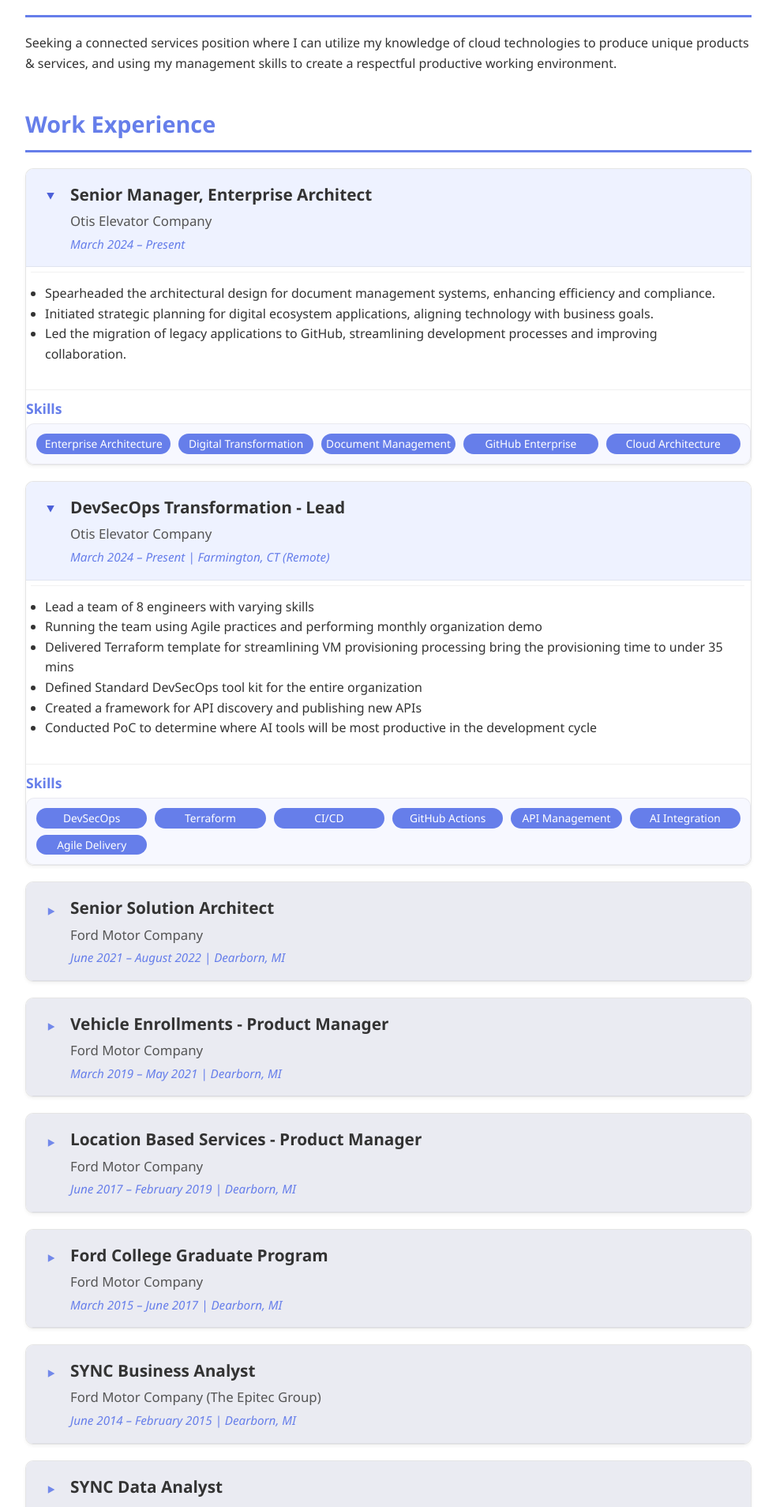
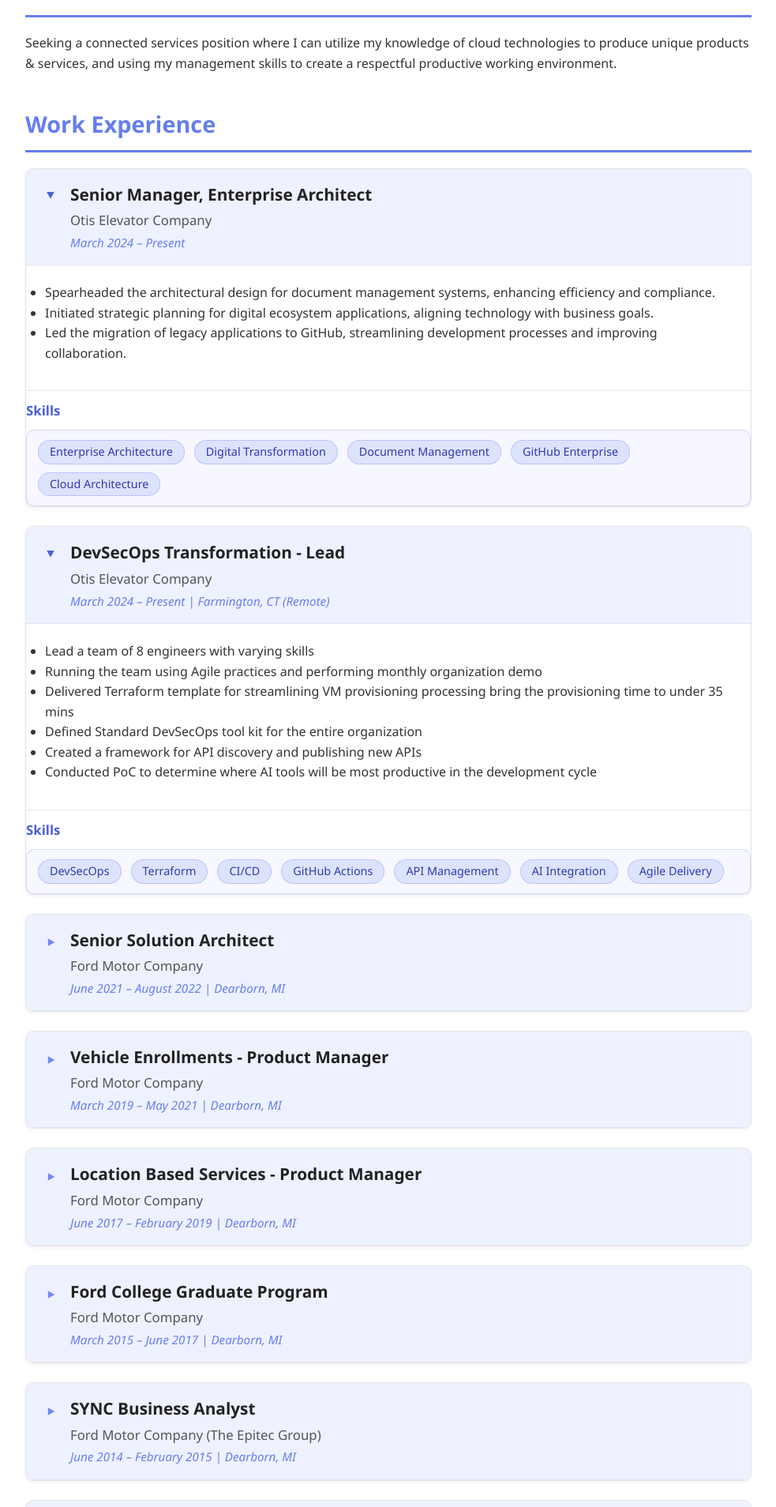
Before and after one commit to r91dua/my-portfolio, a Jekyll site: the page built from index.html, in a window 1280 px wide. Shown: the part 363-2271 px from the top of the page at 79% size, without its empty margins (148-1131 px from the left). Built offline with Jekyll 4.4.1, drawn with Linux system fonts in a browser that asks for light colours.

Commit message:
Update styles.css

```diff
--- a/assets/css/styles.css
+++ b/assets/css/styles.css
@@ -1,100 +1,329 @@
-/* ========== Base Reset & Layout ========== */
-*{margin:0;padding:0;box-sizing:border-box}
-body{font-family:'Segoe UI',Tahoma,Geneva,Verdana,sans-serif;line-height:1.6;color:#333;background:#f4f4f4}
-.container{max-width:1000px;margin:0 auto;background:#fff;box-shadow:0 0 20px rgba(0,0,0,.1)}
-/* Header */
-header{background:linear-gradient(135deg,#667eea 0%,#764ba2 100%);color:#fff;padding:60px 40px;text-align:center}
-header h1{font-size:2.5em;margin-bottom:10px}
-header p{font-size:1.2em;margin-bottom:20px}
-.contact-info{display:flex;justify-content:center;gap:20px;flex-wrap:wrap}
-.contact-info a{color:#fff;text-decoration:none;padding:8px 15px;background:rgba(255,255,255,.2);border-radius:5px;transition:.3s}
-.contact-info a:hover{background:rgba(255,255,255,.3)}
-/* Content */
-.content{padding:40px}
-section{margin-bottom:40px}
-h2{color:#667eea;font-size:1.8em;margin-bottom:20px;padding-bottom:10px;border-bottom:3px solid #667eea}
-/* Legacy spacing */
-.experience-item,.education-item,.project-item{margin-bottom:25px}
-.experience-item h3,.education-item h3,.project-item h3{color:#333;font-size:1.3em;margin-bottom:5px}
-.date{color:#666;font-style:italic;margin-bottom:10px}
-/* Global Skills (outside cards) */
-.skills{display:flex;flex-wrap:wrap;gap:10px}
-.skill-tag{background:#667eea;color:#fff;padding:8px 15px;border-radius:20px;font-size:.9em;display:inline-flex;align-items:center;justify-content:center;line-height:1;white-space:nowrap}
-/* Lists (outside cards) */
-ul{margin-left:20px;margin-top:10px}
-/* Footer */
-footer{background:#333;color:#fff;text-align:center;padding:20px}
-/* Responsive */
-@media (max-width:768px){header h1{font-size:2em}.content{padding:20px}.contact-info{flex-direction:column;align-items:center}}
-
-/* =================================================================== */
-/* Collapsible Cards (Experience + Education) */
-/* =================================================================== */
-details.experience-item,details.education-item{
-  --card-pad-left:45px;--card-pad-x:22px;
-  border:1px solid rgba(0,0,0,.1);border-radius:10px;margin-bottom:20px;background:#fff;
-  box-shadow:0 2px 4px rgba(0,0,0,.05);overflow:hidden
-}
-/* Header */
-details.experience-item summary,details.education-item summary{
-  cursor:pointer;display:grid;grid-template-columns:24px 1fr;column-gap:12px;align-items:center;
-  padding:16px 20px;list-style:none;background:#eaebf2;border-bottom:1px solid rgba(0,0,0,.06);transition:background-color .2s ease
-}
-details.experience-item summary:hover,details.education-item summary:hover{background:#eef2ff}
-details[open].experience-item summary,details[open].education-item summary{background:#eef2ff}
-details.experience-item summary::-webkit-details-marker,details.education-item summary::-webkit-details-marker{display:none}
-details.experience-item summary::marker,details.education-item summary::marker{content:""}
-/* Header layout/text */
-details.experience-item summary>*,
-details.education-item summary>*{grid-column:2;margin:0}
-details.experience-item summary::before,details.education-item summary::before{
-  content:"▸";font-size:1.2em;color:#667eea;justify-self:center;align-self:center;opacity:.9;
-  transition:transform .25s ease,color .25s ease,opacity .25s ease
-}
-details[open].experience-item summary::before,details[open].education-item summary::before{transform:rotate(90deg);color:#4b5fd9;opacity:1}
-/* Header typography */
-details.experience-item h3,details.education-item h3{font-size:1.3em;color:#333;margin-bottom:4px}
-details.experience-item h4,details.education-item h4{font-size:1.05em;font-weight:500;color:#555;margin-bottom:3px}
-details.experience-item .date,details.education-item .date{color:#667eea;font-style:italic;font-size:.95em}
-/* Card body padding */
-details.experience-item>:not(summary),details.education-item>:not(summary){
-  padding:14px var(--card-pad-x) 18px var(--card-pad-left);background:#fff;border-top:1px solid rgba(0,0,0,.05)
-}
-/* Lists inside cards */
-details.experience-item ul,details.education-item ul{margin:6px 8px 14px 6px;padding-left:18px}
-/* Rotations */
-details.experience-item h5{font-size:1.05em;color:#444;text-align:center;margin:15px auto 8px;font-weight:600;width:100%}
-/* Inline tag pills */
-.tag{display:inline-flex;align-items:center;justify-content:center;margin-left:8px;padding:2px 8px;font-size:.8em;font-weight:600;color:#fff;background:#667eea;border-radius:12px;vertical-align:middle;line-height:1}
-
-/* =================================================================== */
-/* Skills inside cards */
-/* =================================================================== */
-details.experience-item .skills-header,details.education-item .skills-header{
-  font-size:1.1em;line-height:1.25;color:#667eea;font-weight:700;margin:10px 0 8px;padding:0;border:0
-}
-/* optional divider when following a list */
-details.experience-item ul+.skills-header,details.education-item ul+.skills-header{position:relative;margin-top:14px}
-details.experience-item ul+.skills-header::before,details.education-item ul+.skills-header::before{
-  content:"";display:block;height:1px;background:rgba(0,0,0,.06);margin:0 0 12px
-}
-/* Skills grid panel */
-details.experience-item .skills,details.education-item .skills{
-  display:grid;grid-template-columns:repeat(auto-fit,minmax(140px,1fr));gap:8px 10px;padding:12px;margin:0;
-  background:#f7f8ff;border:1px solid rgba(0,0,0,.06);border-radius:10px;align-items:center
-}
-/* Centered chip text inside cards */
-details.experience-item .skill-tag,details.education-item .skill-tag{
-  font-size:.86em;padding:6px 10px;border-radius:16px;white-space:nowrap;display:inline-flex;align-items:center;justify-content:center;line-height:1
+/* ===========================================================
+   Base Reset & Layout
+   =========================================================== */
+* {
+  margin: 0;
+  padding: 0;
+  box-sizing: border-box;
 }
 
-/* Animations */
-@keyframes fadeIn{from{opacity:0;transform:translateY(-4px)}to{opacity:1;transform:translateY(0)}}
-details.experience-item[open]>*:not(summary),details.education-item[open]>*:not(summary){animation:fadeIn .25s ease-in-out}
+body {
+  font-family: 'Segoe UI', Tahoma, Geneva, Verdana, sans-serif;
+  line-height: 1.6;
+  color: #333;
+  background: #f4f4f4;
+}
 
-/* Responsive chips */
-@media (max-width:640px){
-  details.experience-item>:not(summary),details.education-item>:not(summary){padding:12px 16px 16px 42px}
-  details.experience-item .skills,details.education-item .skills{grid-template-columns:repeat(auto-fit,minmax(120px,1fr));gap:8px;padding:10px}
-  details.experience-item .skill-tag,details.education-item .skill-tag{font-size:.84em;padding:6px 9px}
+.container {
+  max-width: 1000px;
+  margin: 0 auto;
+  background: #fff;
+  box-shadow: 0 0 20px rgba(0,0,0,.1);
 }
+
+/* ===========================================================
+   Header
+   =========================================================== */
+header {
+  background: linear-gradient(135deg,#667eea 0%,#764ba2 100%);
+  color: #fff;
+  padding: 60px 40px;
+  text-align: center;
+}
+
+header h1 {
+  font-size: 2.5em;
+  margin-bottom: 10px;
+}
+
+header p {
+  font-size: 1.2em;
+  margin-bottom: 20px;
+}
+
+.contact-info {
+  display: flex;
+  justify-content: center;
+  gap: 20px;
+  flex-wrap: wrap;
+}
+
+.contact-info a {
+  color: #fff;
+  text-decoration: none;
+  padding: 8px 15px;
+  background: rgba(255,255,255,.2);
+  border-radius: 5px;
+  transition: .3s;
+}
+
+.contact-info a:hover {
+  background: rgba(255,255,255,.3);
+}
+
+/* ===========================================================
+   Content Sections
+   =========================================================== */
+.content {
+  padding: 40px;
+}
+
+section {
+  margin-bottom: 40px;
+}
+
+h2 {
+  color: #667eea;
+  font-size: 1.8em;
+  margin-bottom: 20px;
+  padding-bottom: 10px;
+  border-bottom: 3px solid #667eea;
+}
+
+.date {
+  color: #666;
+  font-style: italic;
+  margin-bottom: 10px;
+}
+
+ul {
+  margin-left: 20px;
+  margin-top: 10px;
+}
+
+/* ===========================================================
+   Footer
+   =========================================================== */
+footer {
+  background: #333;
+  color: #fff;
+  text-align: center;
+  padding: 20px;
+}
+
+/* ===========================================================
+   Responsive
+   =========================================================== */
+@media (max-width: 768px) {
+  header h1 { font-size: 2em; }
+  .content  { padding: 20px; }
+  .contact-info { flex-direction: column; align-items: center; }
+}
+
+/* ===========================================================
+   Collapsible Card Styling (Experience & Education)
+   =========================================================== */
+details.experience-item,
+details.education-item {
+  --pad-left: 45px;
+  --pad-x: 22px;
+  border: 1px solid rgba(0,0,0,0.1);
+  border-radius: 10px;
+  margin-bottom: 24px;
+  background: #fff;
+  box-shadow: 0 2px 4px rgba(0,0,0,0.05);
+  overflow: hidden;
+}
+
+/* Header / Summary */
+details.experience-item summary,
+details.education-item summary {
+  cursor: pointer;
+  display: grid;
+  grid-template-columns: 24px 1fr;
+  column-gap: 12px;
+  align-items: center;
+  padding: 16px 20px;
+  background: #eef1ff;
+  border-bottom: 1px solid rgba(0,0,0,0.05);
+  list-style: none;
+}
+
+details.experience-item summary::-webkit-details-marker,
+details.education-item summary::-webkit-details-marker { display: none; }
+
+details.experience-item summary::before,
+details.education-item summary::before {
+  content: "▸";
+  font-size: 1.2em;
+  color: #667eea;
+  justify-self: center;
+  align-self: center;
+  transition: transform 0.25s ease, color 0.25s ease;
+  opacity: 0.9;
+}
+
+details[open].experience-item summary::before,
+details[open].education-item summary::before {
+  transform: rotate(90deg);
+  color: #4b5fd9;
+  opacity: 1;
+}
+
+details.experience-item summary > *,
+details.education-item summary > * {
+  grid-column: 2;
+  margin: 0;
+}
+
+/* Typography */
+details.experience-item h3,
+details.education-item h3 {
+  font-size: 1.3em;
+  color: #222;
+  font-weight: 700;
+  margin-bottom: 3px;
+}
+
+details.experience-item h4,
+details.education-item h4 {
+  font-size: 1.05em;
+  font-weight: 500;
+  color: #555;
+  margin-bottom: 2px;
+}
+
+details.experience-item .date,
+details.education-item .date {
+  color: #667eea;
+  font-style: italic;
+  font-size: 0.95em;
+}
+
+/* Body padding */
+details.experience-item > :not(summary),
+details.education-item  > :not(summary) {
+  padding: 14px var(--pad-x) 18px var(--pad-left);
+  background: #fff;
+}
+
+/* List alignment */
+details.experience-item ul,
+details.education-item ul {
+  margin: 8px 12px 16px 6px;
+  padding-left: 18px;
+}
+
+/* Rotation Subheadings */
+details.experience-item h5 {
+  font-size: 1.05em;
+  color: #444;
+  text-align: center;
+  margin: 15px auto 8px;
+  font-weight: 600;
+}
+
+/* Inline Tag / Pill */
+.tag {
+  display: inline-flex;
+  align-items: center;
+  justify-content: center;
+  margin-left: 8px;
+  padding: 2px 8px;
+  font-size: 0.8em;
+  font-weight: 600;
+  color: #fff;
+  background-color: #667eea;
+  border-radius: 12px;
+}
+
+/* ===========================================================
+   Skills Section inside Cards (improved)
+   =========================================================== */
+
+/* Skills header */
+details.experience-item .skills-header,
+details.education-item  .skills-header {
+  font-size: 1.05em;
+  font-weight: 700;
+  color: #4b5fd9;
+  margin: 14px 0 10px;
+  padding: 0;
+}
+
+/* Divider when skills follow a list */
+details.experience-item ul + .skills-header::before,
+details.education-item  ul + .skills-header::before {
+  content: "";
+  display: block;
+  height: 1px;
+  background: rgba(0,0,0,0.08);
+  margin-bottom: 12px;
+  border-radius: 1px;
+}
+
+/* Skills container */
+details.experience-item .skills,
+details.education-item  .skills {
+  display: flex;
+  flex-wrap: wrap;
+  gap: 10px 12px;
+  padding: 12px 14px;
+  margin: 0;
+  background: #f6f7ff;
+  border: 1px solid rgba(75,95,217,0.18);
+  border-radius: 10px;
+}
+
+/* Individual skill tag */
+details.experience-item .skill-tag,
+details.education-item  .skill-tag {
+  display: inline-flex;
+  align-items: center;
+  justify-content: center;
+  padding: 6px 14px;
+  font-size: 0.9em;
+  line-height: 1.15;
+  white-space: nowrap;
+  border-radius: 9999px;
+  color: #2e3ba8;
+  background: rgba(102,126,234,0.16);
+  border: 1px solid rgba(102,126,234,0.3);
+  transition: background 0.15s ease, border-color 0.15s ease, transform 0.05s ease;
+}
+
+details.experience-item .skill-tag:hover,
+details.education-item  .skill-tag:hover {
+  background: rgba(102,126,234,0.25);
+  border-color: rgba(102,126,234,0.4);
+}
+
+details.experience-item .skill-tag:active,
+details.education-item  .skill-tag:active {
+  transform: translateY(0.5px);
+}
+
+/* ===========================================================
+   Animations
+   =========================================================== */
+@keyframes fadeIn {
+  from { opacity: 0; transform: translateY(-4px); }
+  to   { opacity: 1; transform: translateY(0); }
+}
+
+details.experience-item[open] > :not(summary),
+details.education-item[open]  > :not(summary) {
+  animation: fadeIn 0.25s ease-in-out;
+}
+
+/* ===========================================================
+   Responsive Adjustments for Chips
+   =========================================================== */
+@media (max-width: 640px) {
+  details.experience-item > :not(summary),
+  details.education-item  > :not(summary) {
+    padding: 12px 16px 16px 42px;
+  }
+
+  details.experience-item .skills,
+  details.education-item  .skills {
+    gap: 8px 10px;
+    padding: 10px 12px;
+  }
+
+  details.experience-item .skill-tag,
+  details.education-item  .skill-tag {
+    font-size: 0.85em;
+    padding: 6px 10px;
+  }
+}
```
